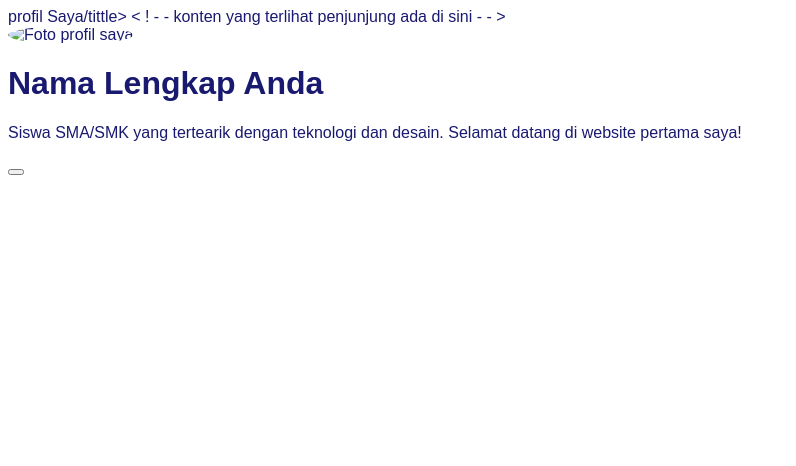
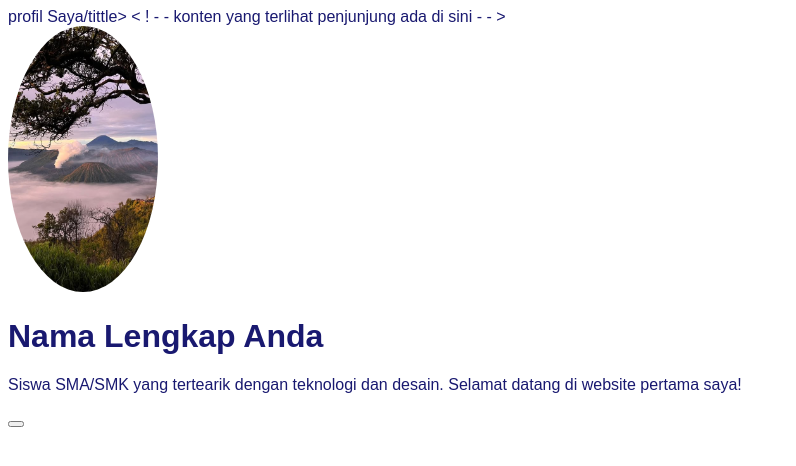
Before and after one commit to mayorise1/murid, a plain HTML site: page index.html in a window 1280 px wide. Shown: the whole page, without its empty margins (0-796 px from the left). Drawn offline with Linux system fonts and the light colour scheme; a script that the page names is missing.

Commit message:
Update index.html

```diff
--- a/index.html
+++ b/index.html
@@ -10,7 +10,7 @@
     < ! - - konten yang terlihat penjunjung ada di sini - - >
     <div class="kartu-profil">
     <!--...(koneten sebelmunya ...-->
-      <img src="foto-profil.jpg" alt="Foto profil saya">
+      <img src="pemandangan gunung.jpg" alt="Foto profil saya">
       <h1> Nama Lengkap Anda</h1>
       <p>Siswa SMA/SMK yang tertearik dengan teknologi dan desain.
       Selamat datang di website pertama saya!</p>
```
